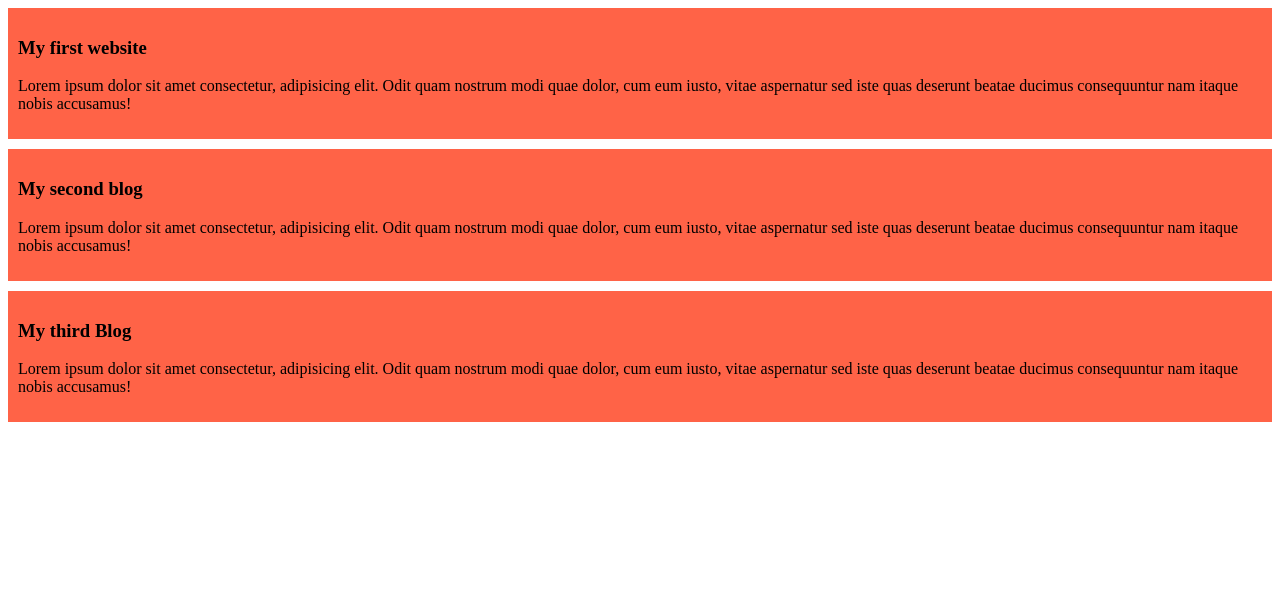
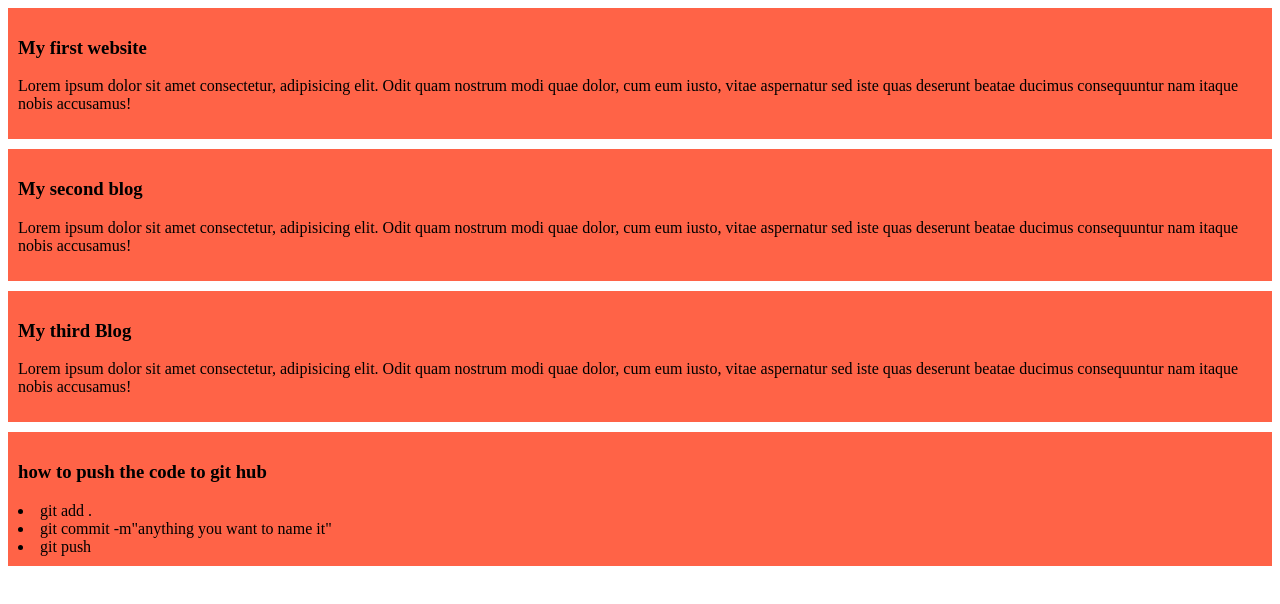
Before and after one commit to Fahimpro-jpg/my-new-website, a plain HTML site: page index.html in a window 1280 px wide. Drawn offline with Linux system fonts and the light colour scheme.

Commit message:
added to list to push code

```diff
--- a/index.html
+++ b/index.html
@@ -19,5 +19,11 @@
         <h3>My third Blog</h3>
         <p>Lorem ipsum dolor sit amet consectetur, adipisicing elit. Odit quam nostrum modi quae dolor, cum eum iusto, vitae aspernatur sed iste quas deserunt beatae ducimus consequuntur nam itaque nobis accusamus!</p>
     </div>
+    <div>
+        <h3>how to push the code to git hub</h3>
+        <li>git add .</li>
+        <li> git commit -m"anything you want to name it"</li>
+        <li> git push</li>
+    </div>
 </body>
 </html>
```
